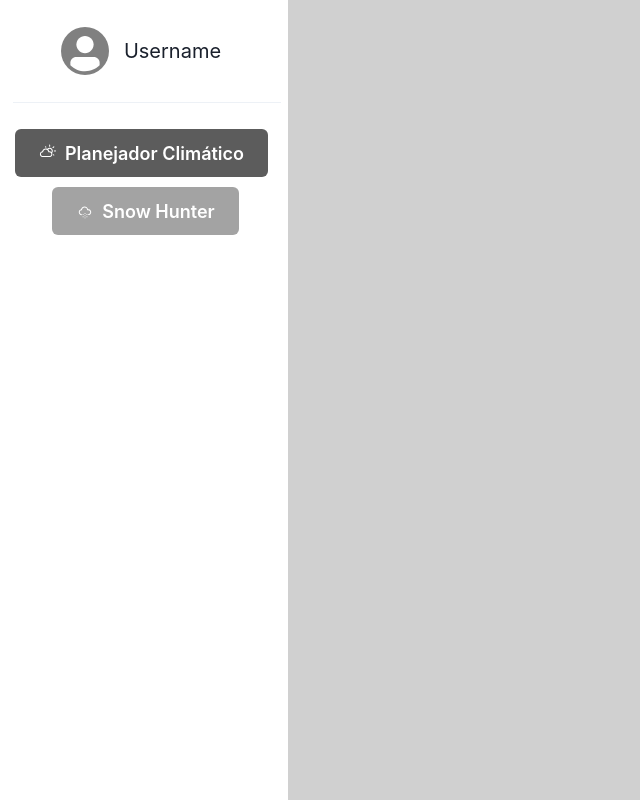
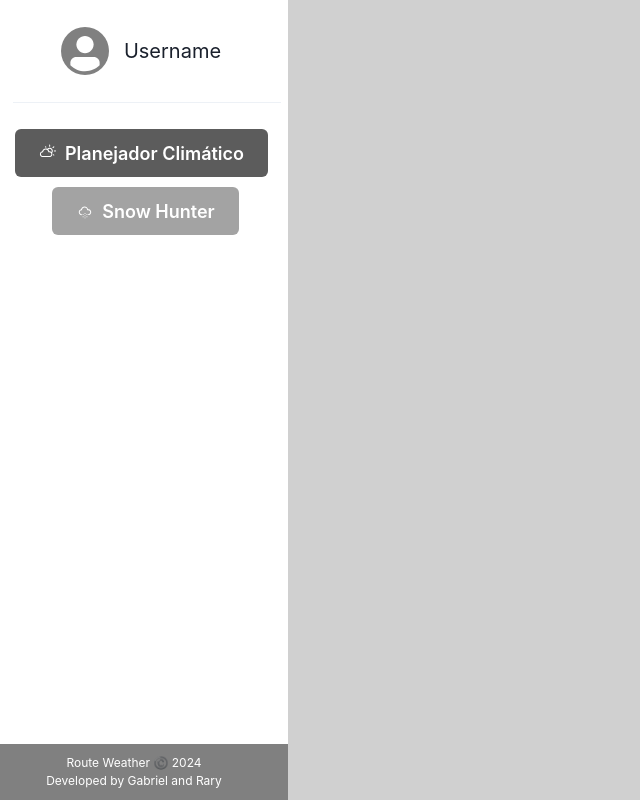
Before and after one commit to rarycoringa/route-weather, a React (Create React App) app: page / in a window 1280 px wide. Shown: the whole page, without its empty margins (0-640 px from the left). Built offline with nearby package versions, Linux system fonts and the light colour scheme.

Commit message:
Criar seção de footer (#3)

```diff
--- a/src/Components/MenuLateral/index.js
+++ b/src/Components/MenuLateral/index.js
@@ -1,26 +1,9 @@
-import { Box, Button, ButtonGroup, HStack, Text, VStack } from '@chakra-ui/react'
+import { Box, Button, ButtonGroup, HStack, Text } from '@chakra-ui/react'
 import { Avatar } from '@chakra-ui/react'
 import { Divider } from '@chakra-ui/react'
 import { WiDayCloudy } from "react-icons/wi";
 import { WiSnow } from "react-icons/wi";
-import styled from "styled-components"
 
-const MenuContainer = styled.div`
-    width: 20%;
-    margin: 0 auto;
-    max-width: 20%;
-    height: 100vh;
-
-    display: flex;
-    justify-content: start;
-    align-items: center;
-    flex-direction: column;
-
-    Button {
-       width: 90%;
-       margin: 20% 10%;
-    }
-`
 
 const MenuLateral = () => {
     return (
@@ -29,6 +12,7 @@ const MenuLateral = () => {
             justifyContent='start'
             alignItems='center'
             flexDirection='column'
+            height='100vh'
         >
             <Box
                 display='flex'
@@ -65,6 +49,20 @@ const MenuLateral = () => {
                     Snow Hunter
                 </Button>
             </ButtonGroup>
+            <Box
+                m='auto 0 0 0'
+                width='115%'
+                textAlign='center'
+                p='10px'
+                backgroundColor='gray'
+            >
+                <Text fontSize='12px' color='white'>
+                    Route Weather ©️ 2024
+                </Text>
+                <Text fontSize='12px' color='white'>
+                    Developed by Gabriel and Rary
+                </Text>
+            </Box>
         </Box>
     )
 }
--- a/src/index.js
+++ b/src/index.js
@@ -4,7 +4,6 @@ import {
   createBrowserRouter,
   RouterProvider,
 } from "react-router-dom";
-import './index.css';
 import App from './App';
 import ErrorPage from "./Routes/error-page"
 import Timeline from './Routes/timeline'
```
Lines whose indentation alone changed are shown as unchanged.
